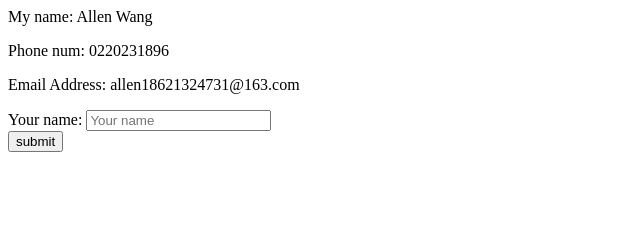
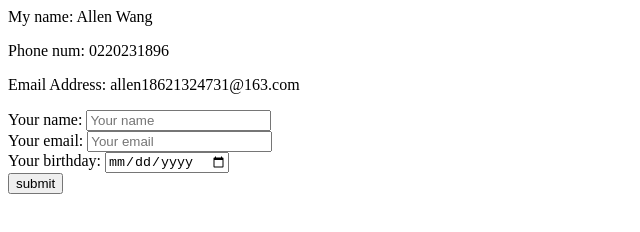
Before and after one commit to ShumoWang/ShumoWang, a plain HTML site: page contact.html in a window 1280 px wide. Shown: the whole page, without its empty margins (0-640 px from the left). Drawn offline with Linux system fonts and the light colour scheme.

Commit message:
Update contact.html

```diff
--- a/contact.html
+++ b/contact.html
@@ -10,6 +10,10 @@
   <form action="mailto:allen18621384731@163.com" method="post">
     <label for="">Your name: </label>
     <input type="text" placeholder="Your name"><br>
+    <label for="">Your email: </label>
+    <input type="email" placeholder="Your email"><br>
+    <label for="">Your birthday: </label>
+    <input type="date" placeholder="Your birthday"><br>
     <input type="submit" name="" value="submit">
   </form>
 </body>
```
